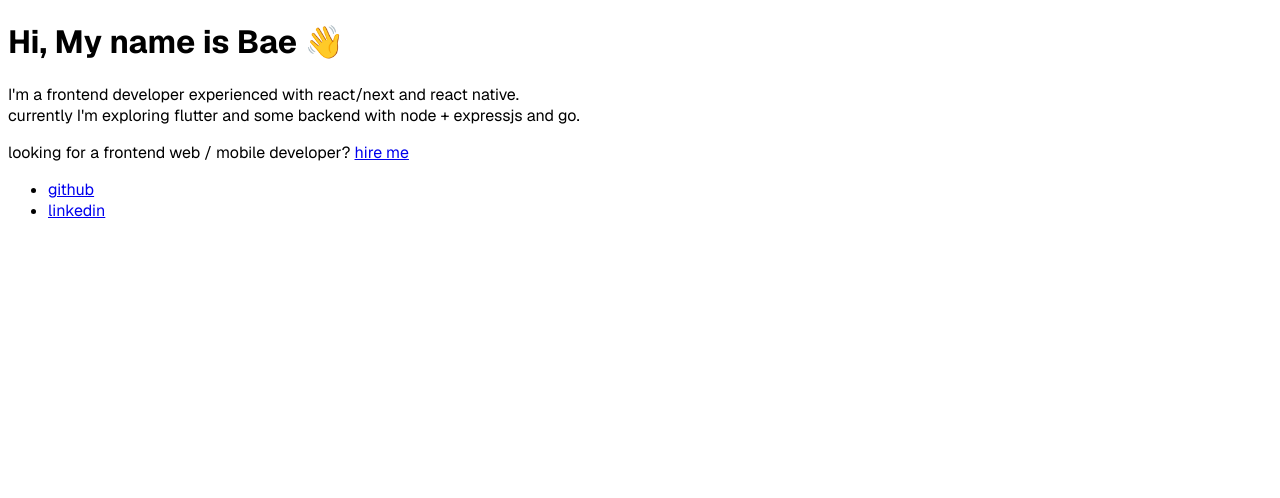
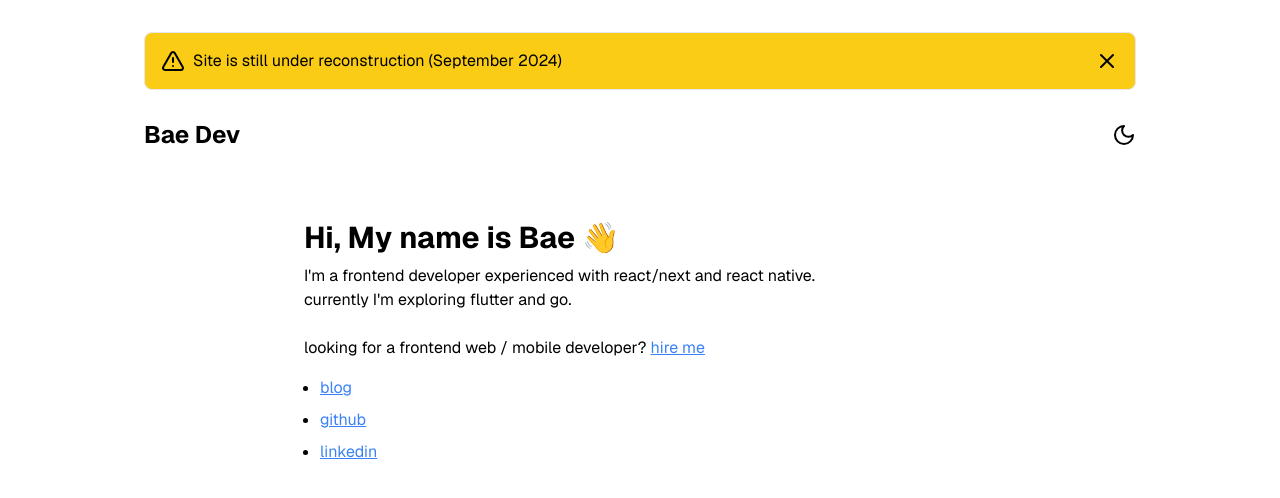
Before and after one commit to albae69/albae69.github.io, a Next.js app: page / in a window 1280 px wide. Shown: the top 498 px of the page. Built offline with nearby package versions, Linux system fonts and the light colour scheme.

Commit message:
fix : new ui

```diff
--- /dev/null
+++ b/app/(root)/blog/[id]/page.tsx
@@ -0,0 +1,8 @@
+'use client'
+import { useParams } from 'next/navigation'
+
+export default function BlogDetail() {
+  const params = useParams()
+
+  return <main>Blog Detail {params.id}</main>
+}
--- /dev/null
+++ b/app/(root)/blog/page.tsx
@@ -0,0 +1,27 @@
+import BlogCard from '@/components/BlogCard'
+import Link from 'next/link'
+
+export default function Blog() {
+  const data = [1, 2, 3, 4]
+  return (
+    <main className='md:ml-40 md:mr-40'>
+      <h1 className='text-2xl font-bold'>Blog</h1>
+      <p>
+        in this blog page, i want to learn how to write what i think, what i've
+        learn, what currently i am building, and share to the people who read
+        this page and i hope its useful for the reader.
+      </p>
+      <section className='my-10 grid grid-cols-2 gap-4'>
+        {data.map((item, index) => (
+          <Link href={`/blog/${index}`}>
+            <BlogCard
+              title={`item - ${index}`}
+              description={`description - ${index}`}
+              key={index}
+            />
+          </Link>
+        ))}
+      </section>
+    </main>
+  )
+}
--- a/app/(root)/layout.tsx
+++ b/app/(root)/layout.tsx
@@ -2,6 +2,10 @@ import { Analytics } from '@vercel/analytics/react'
 import type { Metadata } from 'next'
 import { GeistSans } from 'geist/font'
 import { twMerge } from 'tailwind-merge'
+import '../globals.css'
+import Header from '@/components/Header'
+import UnderConstruction from '@/components/UnderConstruction'
+import { ThemeProvider } from '@/components/ThemeProvider'
 
 export const metadata: Metadata = {
   title: 'Bae Dev - Frontend Developer',
@@ -15,9 +19,17 @@ export default function RootLayout({
 }) {
   return (
     <html lang='en'>
-      <body className={twMerge(GeistSans.className)}>
-        {children}
-        {process.env.NODE_ENV === 'production' && <Analytics />}
+      <body
+        className={twMerge(
+          GeistSans.className,
+          'min-h-screen max-w-screen-lg mx-auto p-4'
+        )}>
+        <ThemeProvider attribute='class' defaultTheme='system' enableSystem>
+          <UnderConstruction />
+          <Header />
+          {children}
+          {process.env.NODE_ENV === 'production' && <Analytics />}
+        </ThemeProvider>
       </body>
     </html>
   )
--- a/app/(root)/page.tsx
+++ b/app/(root)/page.tsx
@@ -1,25 +1,43 @@
+import Link from 'next/link'
+
 export default function Home() {
   return (
-    <main>
-      <h1>Hi, My name is Bae 👋</h1>
-      <p>
+    <main className='md:ml-40 md:mr-40'>
+      <h1 className='text-3xl font-bold mb-2'>Hi, My name is Bae 👋</h1>
+      <p className='text-md'>
         I'm a frontend developer experienced with react/next and react native.
         <br />
-        currently I'm exploring flutter and some backend with node + expressjs
-        and go.
+        currently I'm exploring flutter and go.
       </p>
+      <br />
+
       <p>
         looking for a frontend web / mobile developer?{' '}
-        <a href='mailto:ahmadalbaihaqi69@gmail.com'>hire me</a>
+        <a
+          href='mailto:ahmadalbaihaqi69@gmail.com'
+          className='text-blue-500 underline'>
+          hire me
+        </a>
       </p>
-      <ul>
-        <li>
-          <a target='_blank' href='https://github.com/albae69'>
+      <ul className='list-disc p-4'>
+        <li className='mb-2'>
+          <Link href='/blog' className='text-blue-500 underline'>
+            blog
+          </Link>
+        </li>
+        <li className='mb-2'>
+          <a
+            target='_blank'
+            href='https://github.com/albae69'
+            className='text-blue-500 underline'>
             github
           </a>
         </li>
         <li>
-          <a target='_blank' href='https://linkedin.com/in/albae69'>
+          <a
+            target='_blank'
+            href='https://linkedin.com/in/albae69'
+            className='text-blue-500 underline'>
             linkedin
           </a>
         </li>
--- /dev/null
+++ b/components/BlogCard.tsx
@@ -0,0 +1,13 @@
+type BlogCardProps = {
+  title: string
+  description: string
+}
+
+export default function BlogCard({ title, description }: BlogCardProps) {
+  return (
+    <div className='border p-4 border-gray-300 rounded-md shadow-sm hover:-translate-y-1 transition-all'>
+      <h3>{title}</h3>
+      <p>{description}</p>
+    </div>
+  )
+}
--- a/components/Header.tsx
+++ b/components/Header.tsx
@@ -13,7 +13,7 @@ export default function Header() {
   const { setTheme } = useTheme()
 
   return (
-    <header className=' flex flex-row flex-1  justify-between items-center h-[90px]'>
+    <header className=' flex flex-row flex-1  justify-between items-center h-[90px] mb-10'>
       <Link href={'/'} aria-label='link to albae69.dev'>
         <h3 className='text-base md:text-2xl font-bold hover:underline'>
           Bae Dev
--- a/components/UnderConstruction.tsx
+++ b/components/UnderConstruction.tsx
@@ -8,10 +8,10 @@ const UnderConstruction = () => {
 
   if (show) {
     return (
-      <div className='border p-4 mt-4 rounded-lg bg-yellow-400 flex items-center justify-between'>
+      <div className='border p-4 mt-4 rounded-lg bg-yellow-400 flex items-center justify-between transition-all'>
         <div className='flex gap-2'>
           <AlertTriangle />
-          Site is still under reconstruction (September 2023)
+          Site is still under reconstruction (September 2024)
         </div>
         <X className='cursor-pointer' onClick={() => setShow(false)} />
       </div>
```
Lines whose indentation alone changed are shown as unchanged.
